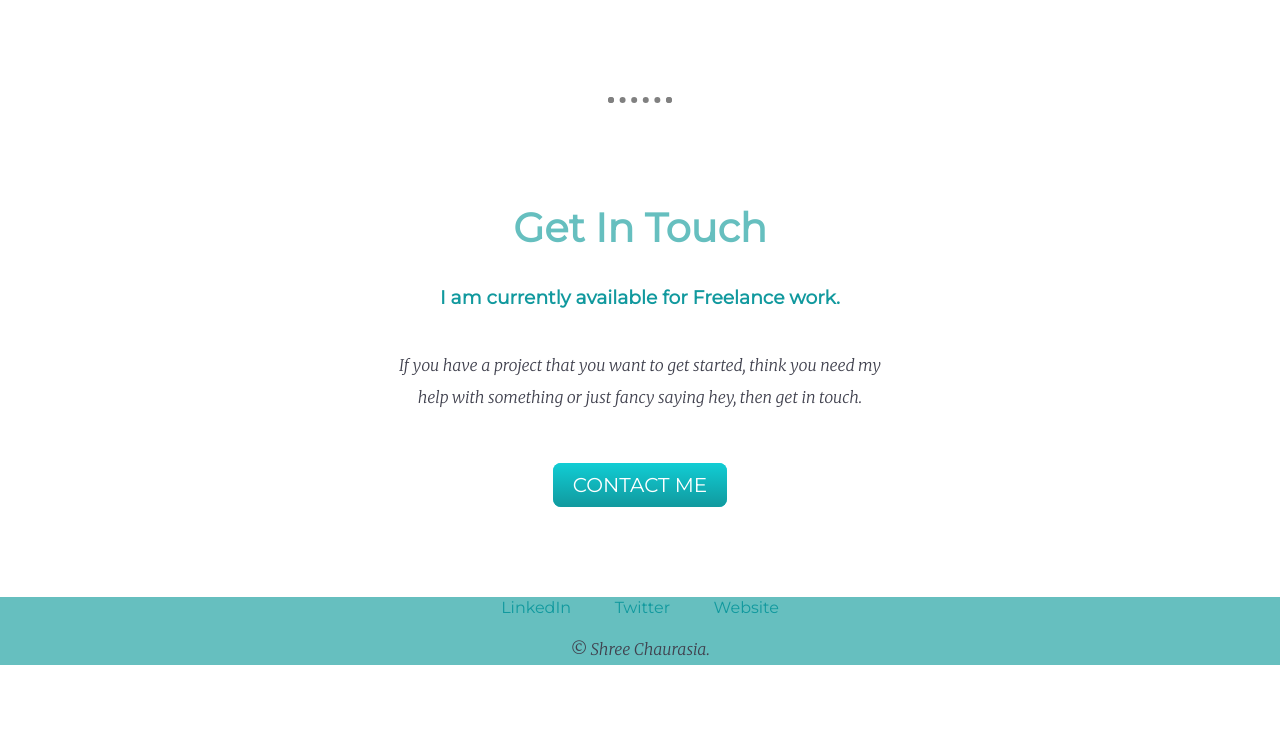
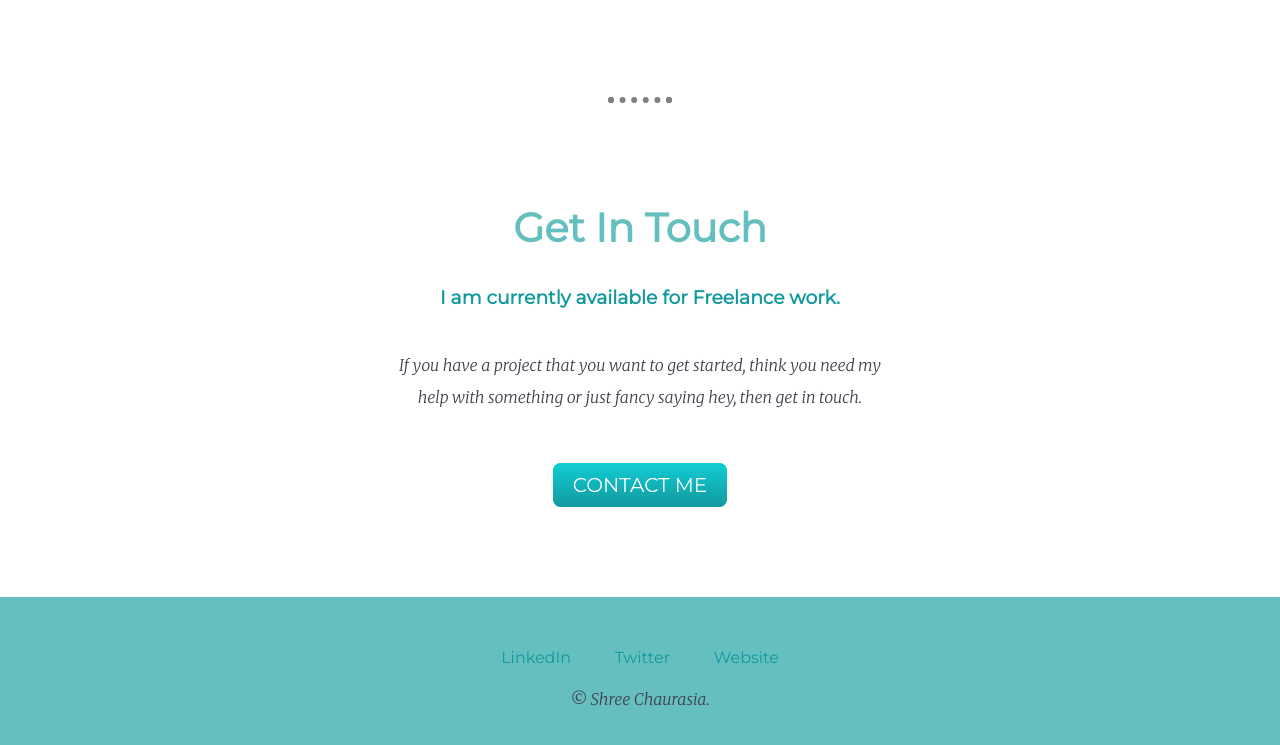
Before and after one commit to SHREECHAURASIA/portfolio, a plain HTML site: page index.html in a window 1280 px wide. Shown: the part 2634-3379 px from the top of the page. Before the commit the page ends 3315 px from the top, so only its background shows below. Drawn offline with Linux system fonts and the light colour scheme; a web font is replaced by a local one.

Commit message:
Update style.css

```diff
--- a/css/style.css
+++ b/css/style.css
@@ -85,7 +85,7 @@ a:hover{
 
 .bottom-container{
     background-color: #66BFBF;
-    padding: 50px, 0, 20px;
+    padding: 50px 0 20px;
 
 }
 .intro{
```
